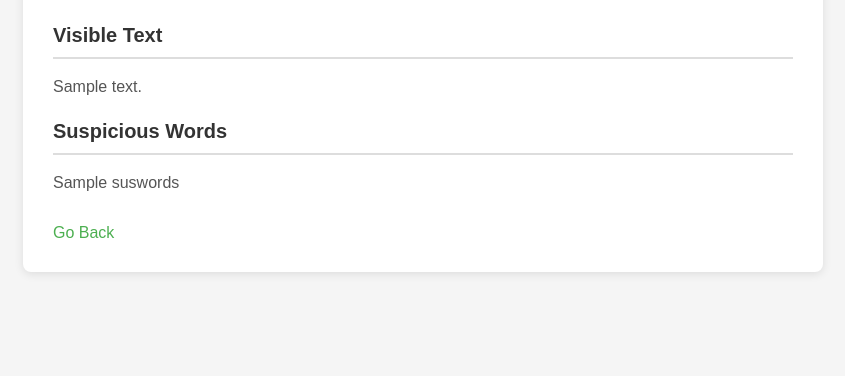
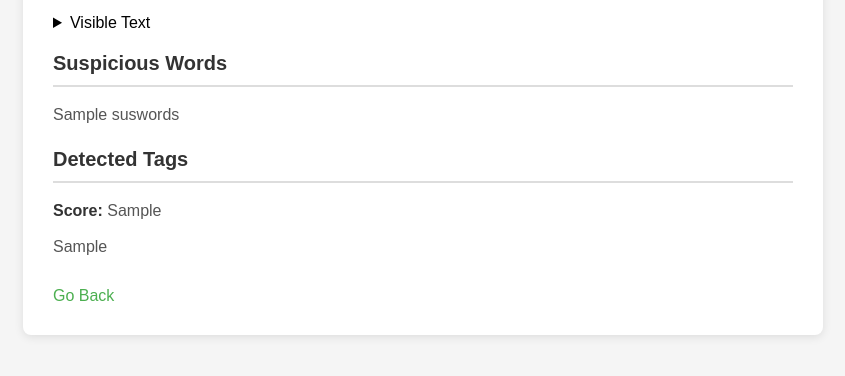
Before and after one commit to martskvish/phishing-detector-, a Flask app: template templates/scan.html in a window 1280 px wide. Shown: the part 300-676 px from the top of the page, without its empty margins (217-1062 px from the left). Run offline with Flask 3, Linux system fonts and the light colour scheme; the template is opened without the code that fills it: most values are stand-ins (such as "Sample title", 1, 10 or a date in 2020).

Commit message:
Add HTML tag analysis and update UI
Wire up HTML tag analysis and adjust DB retrievals; update template to show results.

- Rename SQL_database_extraction to SQL_HTML_database_extraction and return only html_suspicious_phrases (removed URL keyword/character fetches).
- Improve HTML extraction comments and ensure BeautifulSoup is used consistently for parsing.
- Update HTML_tag_analyser to accept full domain, extract SLD, initialize score/matched_tags, and parse the HTML to detect suspicious tags/links.
- Update app.py imports and logic to call SQL_HTML_database_extraction and HTML_tag_analyser, and pass detected tag results to the template.
- Update templates/scan.html to collapse visible text with details/summary and display detected tag score and matches.
- Minor whitespace/newline cleanups in URL_extraction_analysis and added/removed .pyc cache files.

```diff
--- a/app.py
+++ b/app.py
@@ -8,7 +8,7 @@ from werkzeug.security import generate_password_hash, check_password_hash
 from bs4 import BeautifulSoup
 
 #import funtions from extractor files
-from HTML_extraction_analysis import extraxt_html_content, extract_text_from_html, HTMLtext_analysis, SQL_database_extraction
+from HTML_extraction_analysis import extraxt_html_content, extract_text_from_html, HTMLtext_analysis, SQL_HTML_database_extraction, HTML_tag_analyser
 from URL_extraction_analysis import decompose_url
 
 
@@ -109,10 +109,11 @@ def scan():
     decompose_urld = decompose_url(url)
     unfiltered_HTML = extraxt_html_content(url)
     HTML_text_content = extract_text_from_html(unfiltered_HTML)
-    HTML_suswords = HTMLtext_analysis(HTML_text_content, SQL_database_extraction()[2])
+    HTML_suswords = HTMLtext_analysis(HTML_text_content, SQL_HTML_database_extraction())
+    HTML_DETECTED_TAGS = HTML_tag_analyser(unfiltered_HTML, decompose_urld['domain'])
 
     #Renders the scan.html template and passes the decomposed URL and visible text as variables.
-    return render_template("scan.html", url=decompose_urld, visible_text=HTML_text_content, suswords=HTML_suswords)
+    return render_template("scan.html", url=decompose_urld, visible_text=HTML_text_content, suswords=HTML_suswords, detected_tags=HTML_DETECTED_TAGS)
 
 #run the Flask application in debug mode.
 if __name__ == "__main__":
--- a/templates/scan.html
+++ b/templates/scan.html
@@ -15,11 +15,18 @@
         <p><strong>Path:</strong> {{ url.path }}</p>
         <p><strong>Query:</strong> {{ url.query }}</p>
 
-        <h2>Visible Text</h2>
-        <p>{{ visible_text }}</p>
+        <details>
+            <summary>Visible Text</summary>
+            <p>{{ visible_text }}</p>
+        </details>
+
 
         <h2>Suspicious Words</h2>
         <p>{{ suswords }}</p>
+
+        <h2>Detected Tags</h2>
+        <p><strong>Score:</strong> {{ detected_tags[0] }}</p>
+        <p>{{ detected_tags[1] }}</p>
 
         <br>
         <a href="/home">Go Back</a>
```
Also changed, not shown: HTML_extraction_analysis.py (+11 -12 lines), URL_extraction_analysis.py (line endings or trailing spaces).
